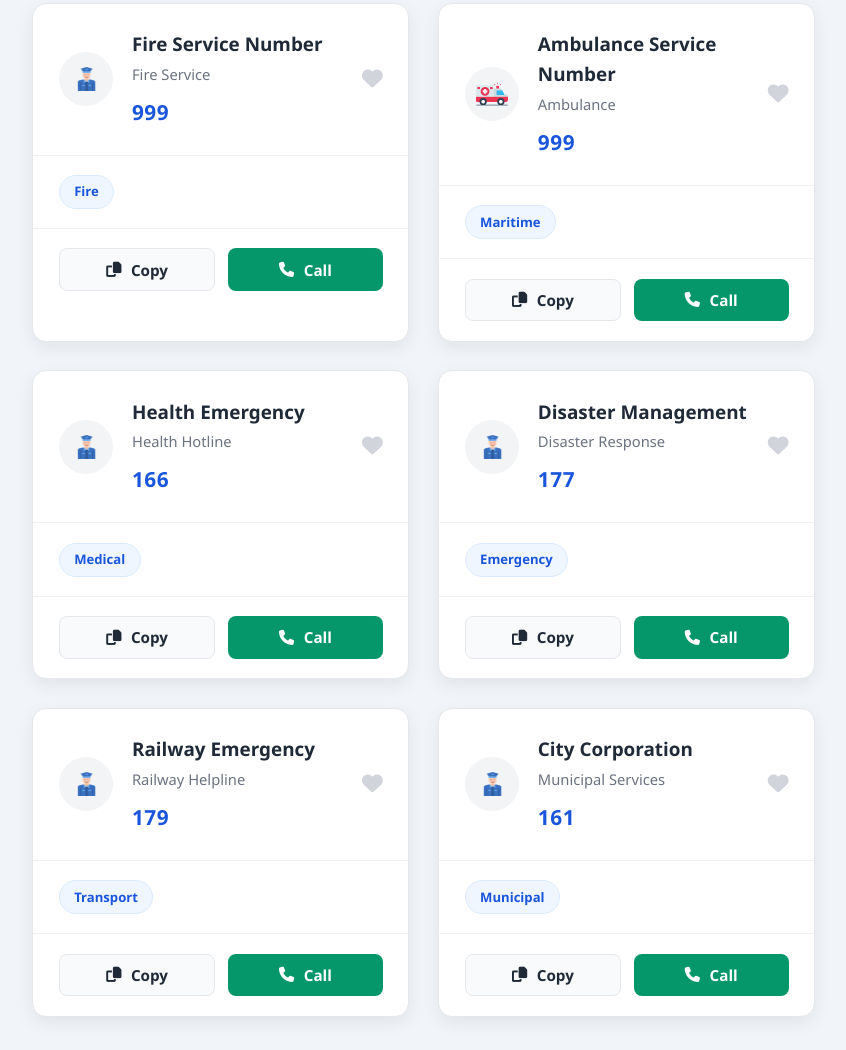
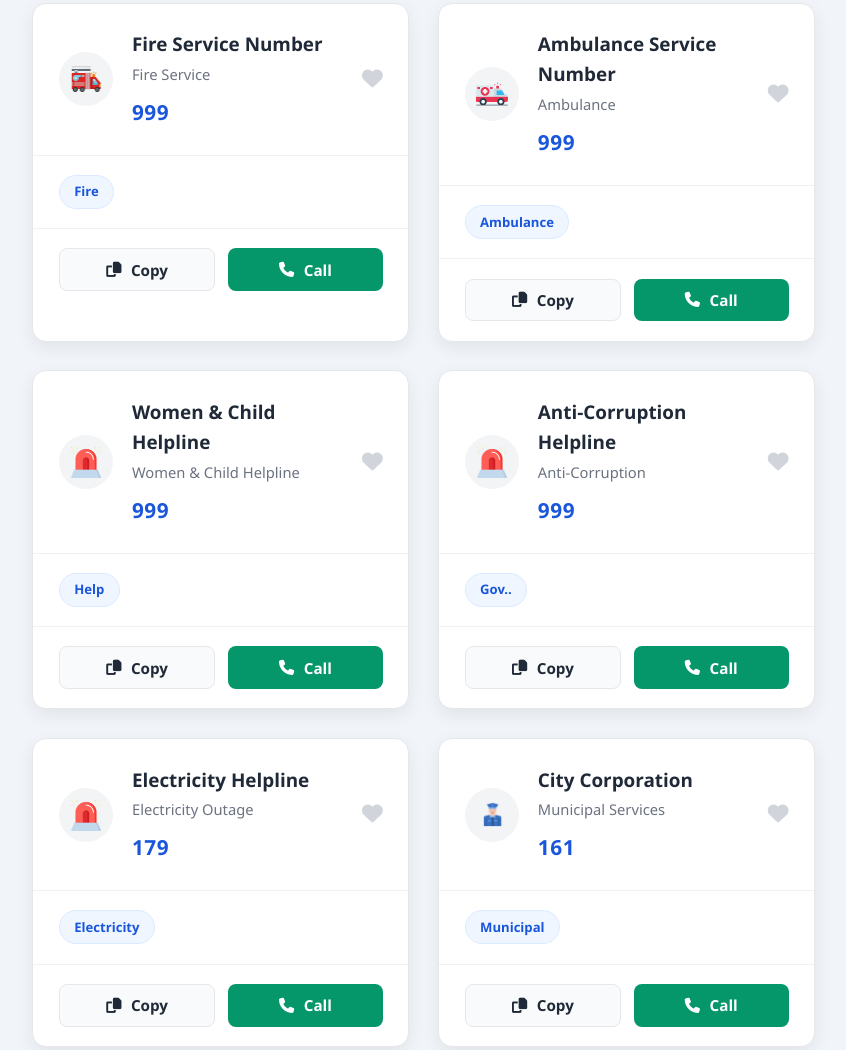
Before and after one commit to risvirajib/assainment5, a plain HTML site: page B12-A5-Emergency-Hotline-main/index.html in a window 1280 px wide. Shown: the part 827-1877 px from the top of the page, without its empty margins (3-849 px from the left). Drawn offline with Linux system fonts and the light colour scheme.

Commit message:
First commit - Emergency Hotline Directory

```diff
--- a/B12-A5-Emergency-Hotline-main/index.html
+++ b/B12-A5-Emergency-Hotline-main/index.html
@@ -573,7 +573,7 @@
             {
                 id: 3,
                 icon: 'Fire Service Number',
-                image: '/B12-A5-Emergency-Hotline-main/B12-A5-Emergency-Hotline-main/assets/police.png',
+                image: '/B12-A5-Emergency-Hotline-main/B12-A5-Emergency-Hotline-main/assets/fire-service.png',
                 name: 'Fire Service Number',
                 nameEn: 'Fire Service ',
                 number: '999',
@@ -586,34 +586,34 @@
                 name: 'Ambulance Service Number',
                 nameEn: 'Ambulance ',
                 number: '999',
-                category: 'Maritime'
+                category: 'Ambulance'
             },
             {
                 id: 5,
-                icon: 'heartbeat',
-                image: '/B12-A5-Emergency-Hotline-main/B12-A5-Emergency-Hotline-main/assets/police.png',
-                name: 'Health Emergency',
-                nameEn: 'Health Hotline',
-                number: '166',
-                category: 'Medical'
+                icon: '',
+                image: '/B12-A5-Emergency-Hotline-main/B12-A5-Emergency-Hotline-main/assets/emergency.png',
+                name: 'Women & Child Helpline',
+                nameEn: 'Women & Child Helpline',
+                number: '999',
+                category: ' Help'
             },
             {
                 id: 6,
                 icon: 'exclamation-triangle',
-                image: '/B12-A5-Emergency-Hotline-main/B12-A5-Emergency-Hotline-main/assets/police.png',
-                name: 'Disaster Management',
-                nameEn: 'Disaster Response',
-                number: '177',
-                category: 'Emergency'
+                image: '/B12-A5-Emergency-Hotline-main/B12-A5-Emergency-Hotline-main/assets/emergency.png',
+                name: 'Anti-Corruption Helpline',
+                nameEn: 'Anti-Corruption ',
+                number: '999',
+                category: 'Gov..'
             },
             {
                 id: 7,
                 icon: 'train',
-                image: '/B12-A5-Emergency-Hotline-main/B12-A5-Emergency-Hotline-main/assets/police.png',
-                name: 'Railway Emergency',
-                nameEn: 'Railway Helpline',
+                image: '/B12-A5-Emergency-Hotline-main/B12-A5-Emergency-Hotline-main/assets/emergency.png',
+                name: 'Electricity Helpline',
+                nameEn: 'Electricity Outage',
                 number: '179',
-                category: 'Transport'
+                category: 'Electricity'
             },
             {
                 id: 8,
```
